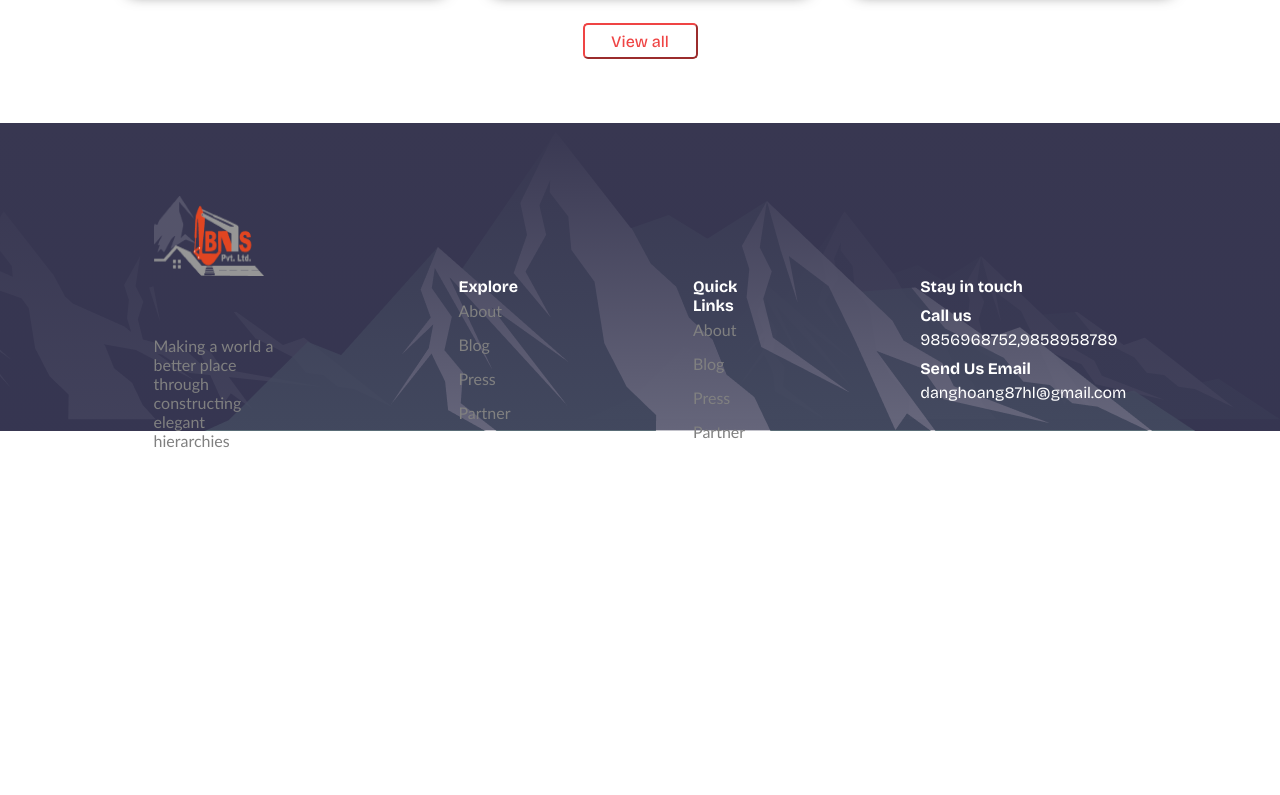
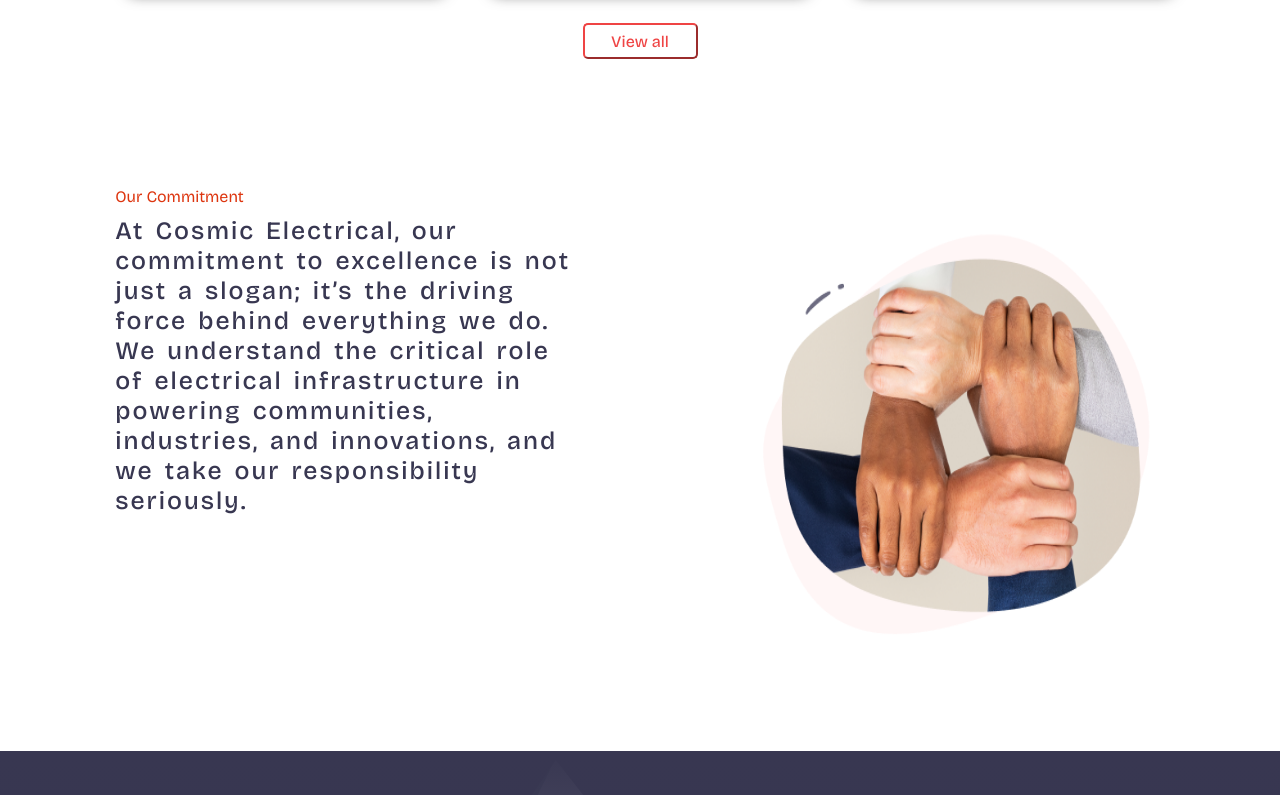
Before and after one commit to prashant2071/construction-site, a React (Create React App) app: page / in a window 1280 px wide. Shown: the part 2285-3080 px from the top of the page. Before the commit the page ends 2779 px from the top, so only its background shows below. Built offline with nearby package versions, Linux system fonts and the light colour scheme.

Commit message:
feat:mission added

```diff
--- a/src/App.js
+++ b/src/App.js
@@ -1,15 +1,20 @@
 import { BrowserRouter as Router, Routes, Route } from "react-router-dom";
 import Home from "./pages/home/Home";
 import About from "./pages/About";
-
+import Footer from "./components/footer/Footer";
+import Navbar from "./components/navbar/Navbar";
 function App() {
   return (
+    <>
+      <Navbar />
       <Router>
         <Routes>
           <Route path="" element={<Home />} />
           <Route path="about" element={<About />} />
         </Routes>
       </Router>
+      <Footer />
+    </>
   );
 }
 
--- a/src/pages/home/Home.css
+++ b/src/pages/home/Home.css
@@ -1,23 +1,23 @@
-.banner{
+.banner {
   display: flex;
   justify-content: center;
   justify-content: space-between;
   margin: auto;
   padding: 10px 100px 10px 80px;
-    background-color:rgba(255, 245, 245, 1);
+  background-color: rgba(255, 245, 245, 1);
 }
 
-.banner-left h1{
+.banner-left h1 {
   font-size: 50px;
   font-weight: bold;
 }
-.banner-left p{
+.banner-left p {
   font-size: 18px;
   margin-bottom: 30px;
   margin-top: 30px;
   line-height: 1.7;
 }
-.banner-btn-1{
+.banner-btn-1 {
   background-color: rgba(220, 38, 38, 1);
   color: white;
   border-radius: 4px;
@@ -26,120 +26,109 @@ font-weight: bold;
   font-weight: bold;
   width: 115px;
   height: 36px;
-
-
 }
-.banner-btn-2{
-    background-color: rgba(0, 0, 0, 0) ;
+.banner-btn-2 {
+  background-color: rgba(0, 0, 0, 0);
   color: rgba(157, 156, 175, 1);
   border-radius: 4px;
   font-size: 14px;
   font-weight: bold;
   width: 115px;
   height: 36px;
-    margin-left:10px;
-
+  margin-left: 10px;
 }
-.banner-right{
+.banner-right {
   justify-content: left;
   background-color: aquamarine;
 }
-.top{
-    display:flex;
+.top {
+  display: flex;
   gap: 10px;
 
   margin-bottom: 10px;
 }
-.top img{
-
+.top img {
   width: 200px;
   height: 200px;
   background-size: 100%;
   border-radius: 10px;
 }
-.three{
+.three {
   width: 400px;
   height: 200px;
   object-fit: cover;
   border-radius: 10px;
 }
-.vector{
+.vector {
   position: absolute;
   top: 140px;
   left: -60px;
 }
-.banner-2 p{
+.banner-2 p {
   color: red;
   text-align: center;
   padding-top: 20px;
   font-size: 16px;
-
 }
-.banner-2 h1{
+.banner-2 h1 {
   text-align: center;
   font-size: 40px;
   padding: 40px 0px;
 }
-.container{
+.container {
   display: flex;
   gap: 70px;
   padding: 10px 140px;
   justify-content: center;
 }
-.card{
-    display:flex;
+.card {
+  display: flex;
   gap: 10px;
   width: 25%;
 }
-.banner2-icon{
+.banner2-icon {
   width: 30px;
   height: 40px;
 }
-.card img{
+.card img {
   width: 60px;
 }
-.textarea{
+.textarea {
   padding: 5px 0px;
   text-align: left;
   /* border: 1px solid red; */
 }
-.textarea p{
+.textarea p {
   color: rgba(108, 107, 128, 1);
   text-align: left;
   padding-top: 10px;
 }
-.banner-3{
+.banner-3 {
   display: flex;
   justify-content: space-between;
   margin: auto;
   padding: 50px 100px 30px 120px;
   gap: 80px;
 }
-.section-right{
+.section-right {
   margin-right: auto;
-
 }
 
-.section-left img{
+.section-left img {
   width: 550px;
-
 }
-.section-right h1{
+.section-right h1 {
   font-weight: 600;
   font-size: 38px;
-
-
 }
-.section-right p{
+.section-right p {
   color: rgba(108, 107, 128, 1);
   text-align: left;
   font-size: 19px;
   line-height: 157%;
   margin-top: 30px;
-
-
 }
-.section-right button{
+.section-right button {
   margin-top: 20px;
   border: 1px solid rgb(0, 0, 0);
   color: red;
@@ -149,47 +138,45 @@ font-weight: bold;
   width: 115px;
   height: 36px;
 }
-.newsection-top{
+.newsection-top {
   width: 100%;
   /* border: 1px solid black; */
 }
-.ournews-section{
+.ournews-section {
   display: flex;
   flex-direction: column;
   width: 100%;
   padding: 5%;
   gap: 15px;
-    margin:auto;
+  margin: auto;
 }
-.topheaders{
-    margin-left:3% ;
-
+.topheaders {
+  margin-left: 3%;
 }
-.top-p{
-    color: #DD350F;
+.top-p {
+  color: #dd350f;
 }
-.top-h3{
+.top-h3 {
   color: #383751;
   font-size: 29px;
   /* border: 1px solid black; */
   width: 20%;
   /* margin-bottom: 10%; */
 }
-.news{
+.news {
   display: flex;
   gap: 20px;
-    padding-top:3% ;
+  padding-top: 3%;
   /* position: relative; */
-
 }
-.arrow{
+.arrow {
   position: relative;
   top: 200px;
   color: grey;
   font-size: 20px;
   /* padding: px; */
 }
-.news-card{
+.news-card {
   border-radius: 20px;
   display: flex;
   flex-direction: column;
@@ -197,57 +184,94 @@ font-size: 20px;
   gap: 20px;
   width: 30%;
   overflow: hidden;
-    box-shadow: 10px 10px 15px -15px rgba(0,0,0,0.75);
-    -webkit-box-shadow: 10px 10px 15px -15px rgba(0,0,0,0.75);
-    -moz-box-shadow: 10px 10px 15px -15px rgba(0,0,0,0.75);
+  box-shadow: 10px 10px 15px -15px rgba(0, 0, 0, 0.75);
+  -webkit-box-shadow: 10px 10px 15px -15px rgba(0, 0, 0, 0.75);
+  -moz-box-shadow: 10px 10px 15px -15px rgba(0, 0, 0, 0.75);
 
   /* img{
     border-radius:5%;
  } */
- .card-text{
+  .card-text {
     padding: 10px;
     display: flex;
     flex-direction: column;
     gap: 13px;
     position: relative;
-    h3{
+    h3 {
       color: #383751;
-       height:60px
+      height: 60px;
     }
-    p{
+    p {
       color: grey;
       padding-bottom: 10px;
     }
-    .dateparagraph{
+    .dateparagraph {
       /* padding-top: 5px; */
       position: relative;
-        bottom:3%;
-        span{
-            font-weight:bolder;
+      bottom: 3%;
+      span {
+        font-weight: bolder;
         font-size: 35px;
         margin-right: 10px;
       }
     }
-
   }
 }
-.explore-button{
+.explore-button {
   margin: auto;
-    color: #EF4444;
-    border-radius:5px;
-    border-color: #EF4444;
-    font-size:16px ;
+  color: #ef4444;
+  border-radius: 5px;
+  border-color: #ef4444;
+  font-size: 16px;
   font-weight: 470;
   background-color: white;
   /* margin: auto; */
   width: 115px;
   height: 36px;
-
 }
 .dateparagraph {
-
-    p{
+  p {
     color: grey;
     font-size: 5px;
   }
 }
+.commitment-section {
+  width: 100%;
+  gap: 50px;
+  /* border: 1px solid black; */
+
+  img {
+    height: 500px;
+    width: 500px;
+    /* border: 1px solid black; */
+    width: 40%;
+  }
+}
+.commitment1 {
+  display: flex;
+  gap: 5%;
+  justify-content: space-between;
+  margin:auto;
+  padding-top: 5%;
+  padding-bottom: 5%;
+
+  width: 82%;
+}
+.commitment-content {
+  width: 45%;
+  /* border: 1px solid black; */
+
+  p {
+    margin-bottom: 2%;
+    color: #dd350f;
+  }
+
+  h2 {
+    font-weight: 500;
+    color: rgba(56, 55, 81, 1);
+    font-stretch: expanded;
+    font-size: 25px;
+    letter-spacing: 2px;
+    word-spacing: 3px;
+  }
+}
--- a/src/pages/home/Home.jsx
+++ b/src/pages/home/Home.jsx
@@ -1,6 +1,5 @@
 import React from "react";
-import Footer from "../../components/footer/Footer";
-import Navbar from "../../components/navbar/Navbar";
+
 import { FaAngleLeft } from "react-icons/fa6";
 import { FaAngleRight } from "react-icons/fa6";
 
@@ -20,11 +19,12 @@ import frame32 from "../../images/Frame 32.png";
 import building from "../../images/building.png";
 import children from "../../images/children.png";
 import worker from "../../images/worker.png";
+import hands from "../../images/Hands.png";
+
 
 const Home = () => {
   return (
-    <div>
-      <Navbar />
+    <>
       <div className="banner">
         <div className="banner-left">
           <h1>
@@ -161,7 +161,10 @@ const Home = () => {
                   In this article, I won’t talk about the general concepts of
                   typography, which can be used both in print...
                 </p>
-                <p className="dateparagraph"> <span >.</span>jun 27,2020.6 min ago</p>
+                <p className="dateparagraph">
+                  {" "}
+                  <span>.</span>jun 27,2020.6 min ago
+                </p>
               </div>
             </div>
             <div className="news-card">
@@ -175,7 +178,9 @@ const Home = () => {
                   In this article, I won’t talk about the general concepts of
                   typography, which can be used both in print...
                 </p>
-                <p className="dateparagraph"><span >.</span> jun 27,2020.6 min ago</p>
+                <p className="dateparagraph">
+                  <span>.</span> jun 27,2020.6 min ago
+                </p>
               </div>
             </div>
             <div className="news-card">
@@ -189,7 +194,9 @@ const Home = () => {
                   In this article, I won’t talk about the general concepts of
                   typography, which can be used both in print...
                 </p>
-                <p className="dateparagraph"><span >.</span>jun 27,2020.6 min ago</p>
+                <p className="dateparagraph">
+                  <span>.</span>jun 27,2020.6 min ago
+                </p>
               </div>
             </div>
             <FaAngleRight className="arrow" />
@@ -199,8 +206,18 @@ const Home = () => {
           </button>
         </div>
       </div>
-      <Footer />
-    </div>
+      <div className="commitment-section">
+        <div className="commitment1">
+          <div className="commitment-content">
+            <p>Our Commitment</p>
+              <h2>
+              At Cosmic Electrical, our commitment to excellence is not just a slogan; it’s the driving force behind everything we do. We understand the critical role of electrical infrastructure in powering communities, industries, and innovations, and we take our responsibility seriously.
+              </h2>
+          </div>
+              <img src={hands} className="hand-image"/>
+        </div>
+      </div>
+    </>
   );
 };
 
```
Also changed, not shown: src/images/Hands.png (added). Lines whose indentation alone changed are shown as unchanged.
